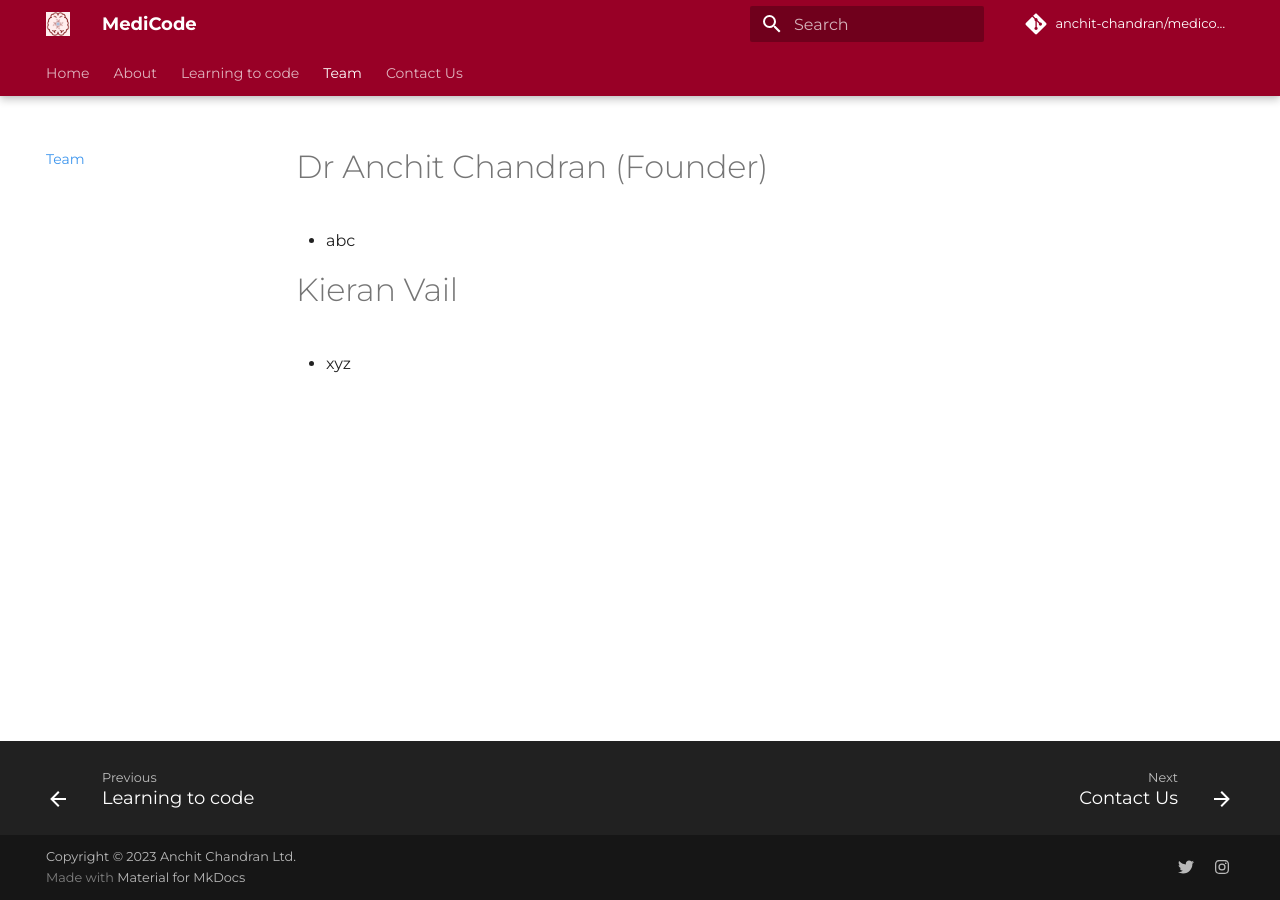
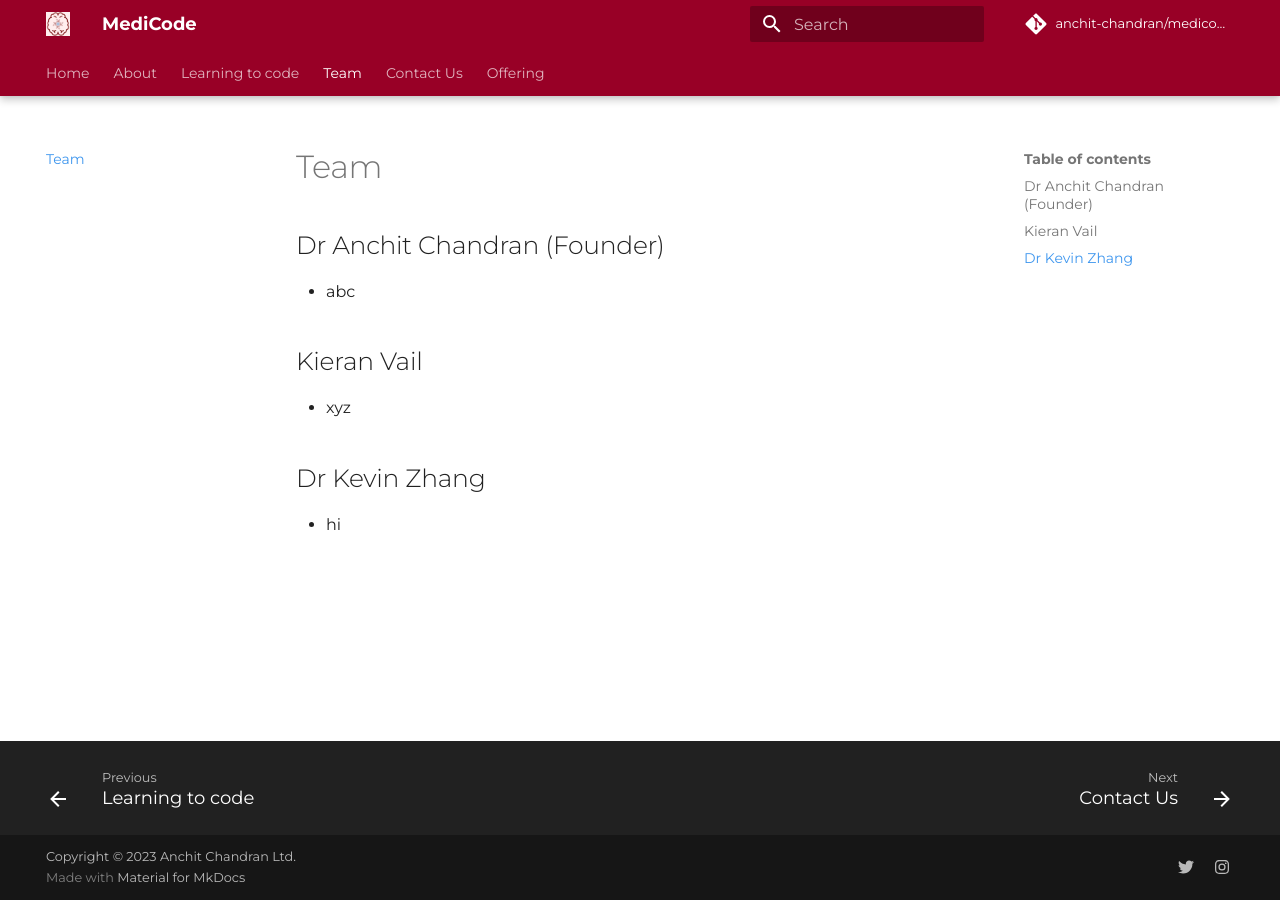
Before and after one commit to anchit-chandran/medicode-website, an MkDocs documentation site: the page built from docs/team.md, in a window 1280 px wide. Built offline with MkDocs 1.6.1 and Material for MkDocs 9.7.7, drawn with Linux system fonts in a browser that asks for light colours; comment, search, counter and statistics services are not loaded.

```diff
--- a/docs/team.md
+++ b/docs/team.md
@@ -2,10 +2,14 @@
 title: Meet the Team
 ---
 
-# Dr Anchit Chandran (Founder)
+## Dr Anchit Chandran (Founder)
 
 - abc
 
-# Kieran Vail
+## Kieran Vail
 
 - xyz
+
+## Dr Kevin Zhang
+
+- hi
--- a/mkdocs.yml
+++ b/mkdocs.yml
@@ -21,6 +21,10 @@ nav:
   - Learning to code: 'code.md'
   - Team: 'team.md'
   - Contact Us: 'contact.md'
+  - Offering:
+      - 'walkthrough.md'
+      - Tutorial recordings: 'recordings.md'
+
 
 theme:
   name: material
```
Also changed, not shown: docs/recordings.md (added, +3 -0 lines), docs/walkthrough.md (added, +9 -0 lines), 1 other file.
